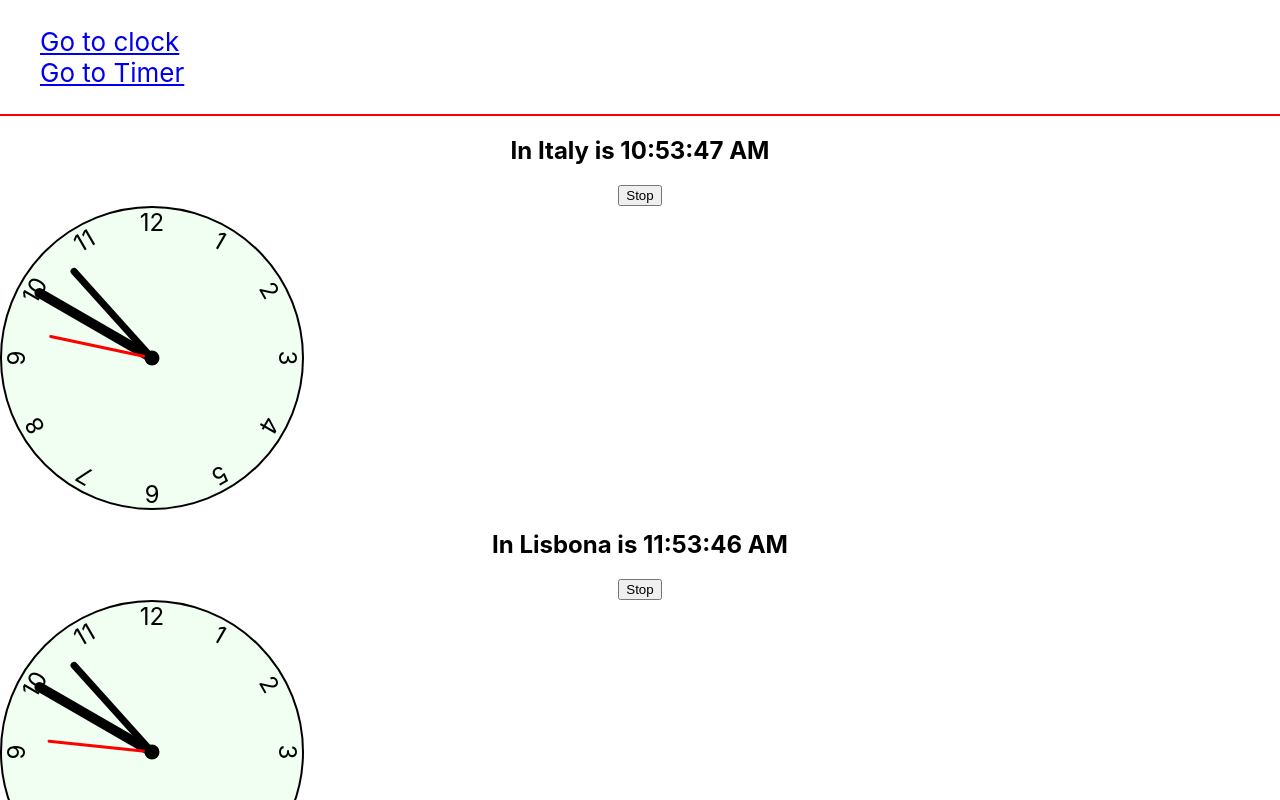
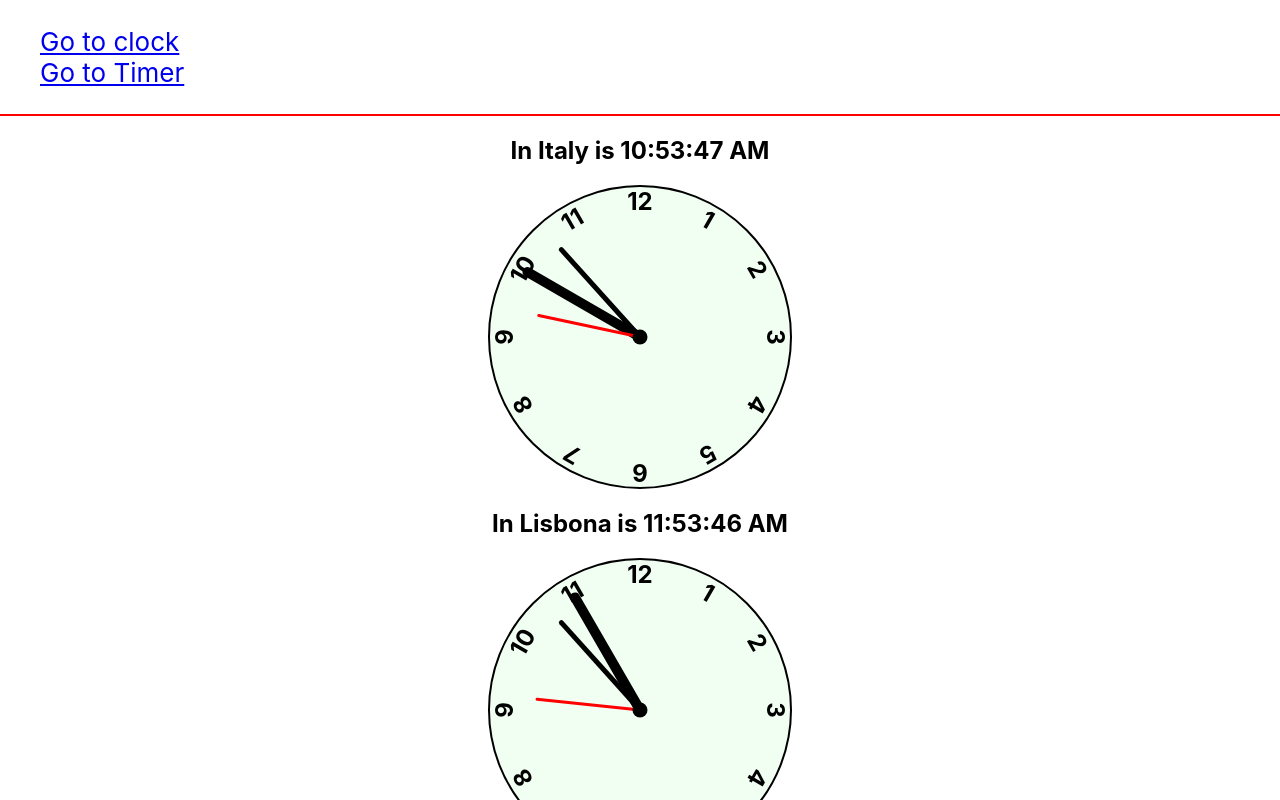
Before and after one commit to Luigi-Tramparulo/Frontend-exercise, a React (Create React App) app: page /clock in a window 1280 px wide. Shown: the top 800 px of the page. Built offline with nearby package versions, Linux system fonts and the light colour scheme.

Commit message:
refactor: delete stop button

```diff
--- a/src/components/clock/clock.module.scss
+++ b/src/components/clock/clock.module.scss
@@ -1,7 +1,10 @@
 .clock_container{
   display: flex;
-  flex-direction: column;
   align-items: center;
+  justify-content: center;
+}
+.clock_header{
+  text-align: center;
 }
 .clock{
   width: 300px;
@@ -12,7 +15,6 @@
   position: relative;
 }
 
-
 .number{
   --rotation:0;
   position: absolute;
@@ -21,7 +23,7 @@
   text-align: center;
   transform: rotate(var(--rotation));
   font-size: 1.5rem;
-
+  font-weight: bold;
 }
 .number1{
   --rotation: 30deg;
@@ -97,7 +99,7 @@
       background-color: black;
     }
     .minutes{
-      width: 7px;
+      width: 5px;
       height: 40%;
       background-color: black;
     }
--- a/src/components/clock/index.js
+++ b/src/components/clock/index.js
@@ -7,8 +7,6 @@ import './clock.scss';
 class Time extends Component {
   constructor(props) {
     super(props)
-
-    this.toggleWatch = this.toggleWatch.bind(this);
 
     this.state = {
       timestamp: Date.now(),
@@ -32,12 +30,6 @@ class Time extends Component {
     this.interval = setInterval(this.tick, this.props.secs * 1000);
 
   }
-  toggleWatch(e) {
-    this.setState((state) => {
-      this.state.stopped ? this.startWatch() : clearInterval(this.interval);
-      return { stopped: !state.stopped }
-    })
-  }
 
   componentDidMount() {
     this.startWatch();
@@ -55,18 +47,16 @@ class Time extends Component {
     const d = new Date(this.state.timestamp);
     const tempo = d.getTime() + this.props.timezone * 3600 * 1000;
     const data = new Date(tempo);
-    let sec=d.getSeconds();
-    let min=d.getMinutes();
-    let getHour=d.getHours();
+    let sec=data.getSeconds();
+    let min=data.getMinutes();
+    let getHour=data.getHours();
     let hour = hours => hours <= 12 ? hours : hours-12;
 
 
     return (
       <React.Fragment>
+        <h2 className={style.clock_header}>In {this.props.country} is {data.toLocaleTimeString()}</h2>
       <div className={style.clock_container}>
-        <h2>In {this.props.country} is {data.toLocaleTimeString()}</h2>
-        <button onClick={this.toggleWatch}> {this.state.stopped ? 'Start' : 'Stop'}</button>
-      </div>
       <div className={style.clock}>
       <div className={`${style.hand} ${style.hour} hour${hour(getHour)}`}></div>
       <div className={`${style.minutes} minutes${min} ${style.hand}`}></div>
@@ -84,6 +74,7 @@ class Time extends Component {
       <div className={`${style.number} ${style.number11}`}>11</div>
       <div className={`${style.number} ${style.number12}`}>12</div>
       </div>
+      </div>
       </React.Fragment>
     )
 
```
